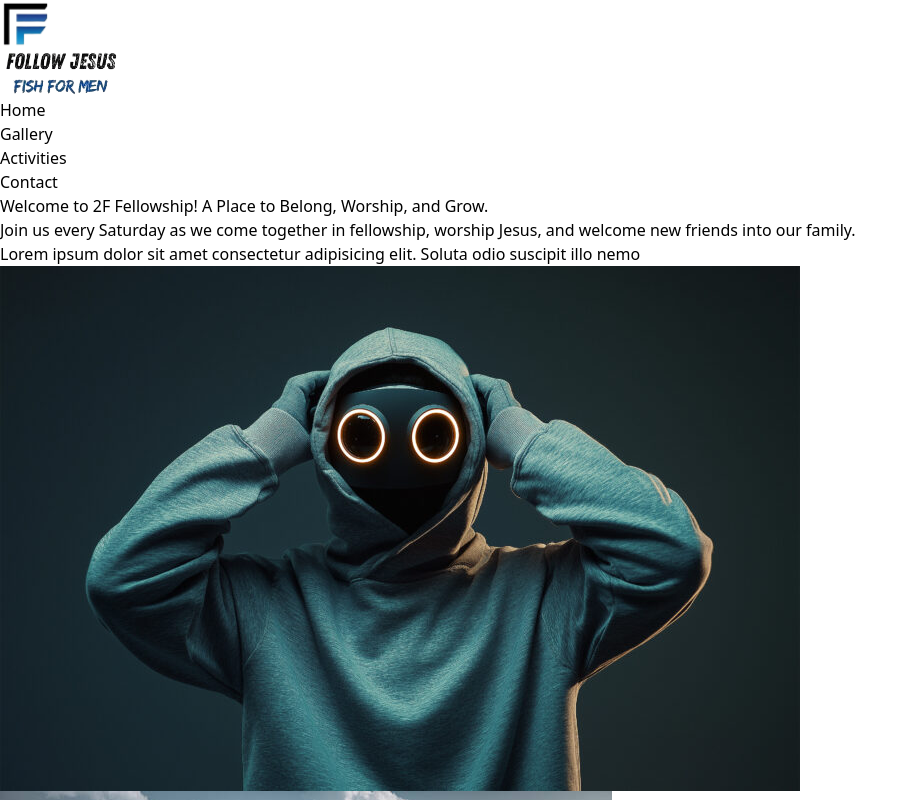
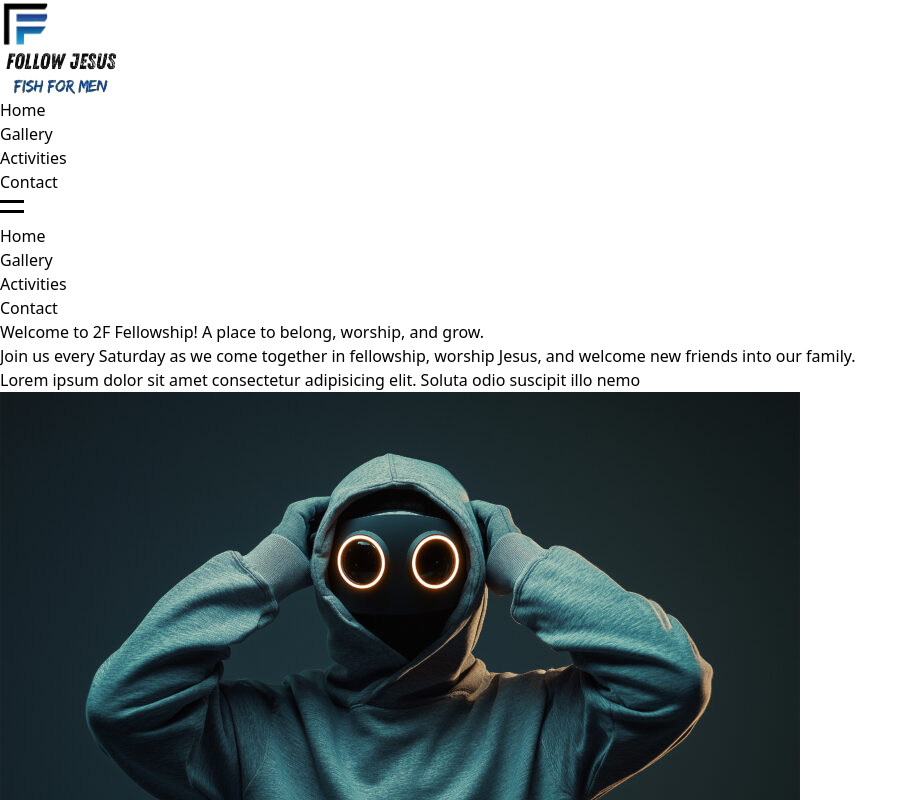
Before and after one commit to Auratha/2F_FELLOWSHIP, a React (Vite) app: page / in a window 1280 px wide. Shown: the top 800 px of the page, without its empty margins (0-918 px from the left). Built offline with nearby package versions, Linux system fonts and the light colour scheme.

Commit message:
Second commit

```diff
--- a/src/Components/Activity.jsx
+++ b/src/Components/Activity.jsx
@@ -4,9 +4,8 @@ function Activity() {
   return (
     <section id="activity">
       {/* Title */}
-      <div className="w-fit mx-auto text-3xl text-center font-bold my-6">
-        <h2>Activities</h2>
-        <div className="border-b-4 border-black mt-2 mx-6"></div>
+      <div className="w-fit ml-5 text-xl font-medium my-6 mb-3 md:text-3xl lg:text-2xl">
+        <h2>Activities &#8212;</h2>
       </div>
 
       {/* Grid Container */}
--- a/src/Components/Hero.jsx
+++ b/src/Components/Hero.jsx
@@ -3,18 +3,22 @@ import React from "react";
 const Hero = () => {
   return (
     <section id="home">
-      <div className="w-full px-4 mb-4 sm:mb-0 h-[400px] sm:h-[700px]">
-        <h1 className="w-4/5 mt-20 sm:mt-0 sm:pr-2 font-bold text-4xl sm:text-5xl md:text-6xl sm:absolute top-[30%] sm:left-5 md:left-10 sm:transform sm:-translate-y-[30%]">
-          Welcome to 2F Fellowship! A Place to Belong, Worship, and Grow.
-        </h1>
-        <h2 className="text-lg mt-4 sm:mt-0 sm:w-1/5 sm:absolute sm:top-[65%] sm:left-[60%] sm:transform sm:-translate-x-[60%]">
-          Join us every Saturday as we come together in fellowship, worship
-          Jesus, and welcome new friends into our family.
-        </h2>
-        <h2 className="text-lg mt-4 sm:mt-0 sm:w-1/5 sm:absolute sm:top-[65%] sm:left-[90%] sm:transform sm:-translate-x-[90%]">
-          Lorem ipsum dolor sit amet consectetur adipisicing elit. Soluta odio
-          suscipit illo nemo
-        </h2>
+      <div className="w-full px-7 mb-4 sm:mb-0">
+        <div className="flex flex-col my-40 pr-6 space-y-20 lg:mt-14 lg:space-y-32 lg:my-96">
+          <div className="max-w-lg md:max-w-3xl lg:max-w-6xl text-4xl md:text-6xl lg:text-8xl">
+            Welcome to 2F Fellowship! A place to belong, worship, and grow.
+          </div>
+          <div className="flex flex-col space-y-2 text-xl md:text-2xl lg:space-y-0 lg:space-x-8 lg:w-1/2 lg:flex-row lg:absolute lg:top-96 lg:right-20">
+            <div>
+              Join us every Saturday as we come together in fellowship, worship
+              Jesus, and welcome new friends into our family.
+            </div>
+            <div>
+              Lorem ipsum dolor sit amet consectetur adipisicing elit. Soluta
+              odio suscipit illo nemo
+            </div>
+          </div>
+        </div>
       </div>
     </section>
   );
--- a/src/Components/Navbar.jsx
+++ b/src/Components/Navbar.jsx
@@ -1,8 +1,15 @@
-import React from "react";
+import React, { useState } from "react";
 
 const Navbar = () => {
+  const [isMenuOpen, setIsMenuOpen] = useState(false);
+
+  const handleHamBtnClick = () => {
+    setIsMenuOpen((prevState) => !prevState);
+  };
+
   return (
-    <nav className="bg-white py-4 px-12 flex justify-between items-center sticky top-0">
+    <nav className="bg-white py-4 px-7 flex justify-between items-center sticky top-0">
+      <div className="flex items-center justify-between w-full">
         <div className="text-white text-lg font-bold flex items-center space-x-2">
           <a href="/">
             <img src="/2FLogo.png" alt="2FLogo" width="50px" />
@@ -27,6 +34,53 @@ const Navbar = () => {
             <div className="mx-2 group-hover:border-b-2 group-hover:border-black"></div>
           </div>
         </div>
+
+        {/* Hamburger Button */}
+        <button
+          className={`block hamburger md:hidden focus:outline-none ${
+            isMenuOpen && "open"
+          }`}
+          type="button"
+          onClick={handleHamBtnClick}
+        >
+          <span className="hamburger-top"></span>
+          <span className="hamburger-bottom"></span>
+        </button>
+
+        {/* Mobile Menu */}
+        <div
+          className={`absolute p-24 bg-black left-6 right-6 top-20 shadow-xl z-100 ${
+            isMenuOpen ? "block" : "hidden"
+          } md:hidden`}
+        >
+          <div className="flex flex-col items-center justify-center w-full space-y-12 font-medium text-white">
+            <div className="w-full relative group">
+              <a href="#" className="group-hover:text-blue-950">
+                Home
+              </a>
+              <div className="absolute w-full border-b-2 border-white group-hover:border-blue-950"></div>
+            </div>
+            <div className="w-full relative group">
+              <a href="#gallery" className="group-hover:text-blue-950">
+                Gallery
+              </a>
+              <div className="absolute w-full border-b-2 border-white group-hover:border-blue-950"></div>
+            </div>
+            <div className="w-full relative group">
+              <a href="#activity" className="group-hover:text-blue-950">
+                Activities
+              </a>
+              <div className="absolute w-full border-b-2 border-white group-hover:border-blue-950"></div>
+            </div>
+            <div className="w-full relative group">
+              <a href="#footer" className="group-hover:text-blue-950">
+                Contact
+              </a>
+              <div className="absolute w-full border-b-2 border-white group-hover:border-blue-950"></div>
+            </div>
+          </div>
+        </div>
+      </div>
     </nav>
   );
 };
--- a/src/Components/ScanPopUp.jsx
+++ b/src/Components/ScanPopUp.jsx
@@ -3,7 +3,7 @@ import React from "react";
 const ScanPopUp = ({ showScanPopUp, handleShowScanPopUp }) => {
   return (
     showScanPopUp && (
-      <div className="w-[75%] lg:w-auto fixed top-[50%] left-[50%] transform translate-x-[-50%] translate-y-[-50%] bg-white p-4 rounded-lg shadow-lg z-50">
+      <div className="w-[75%] lg:w-auto fixed top-[50%] left-[50%] transform translate-x-[-50%] translate-y-[-50%] bg-white p-4 shadow-lg z-50">
         <img className="w-full" src="/icons/qr.png" alt="social qr" />
         <img
           className="position absolute right-2 top-2 sm:right-5 sm:top-5 cursor-pointer"
--- a/src/index.css
+++ b/src/index.css
@@ -3,5 +3,49 @@
 @tailwind utilities;
 
 html {
-    scroll-behavior: smooth;
+  scroll-behavior: smooth;
 }
+
+/* HAMBURGER MENU */
+
+.hamburger {
+  cursor: pointer;
+  width: 24px;
+  height: 24px;
+  transition: all 0.25s;
+  position: relative;
+}
+
+.hamburger-top,
+.hamburger-bottom {
+  content: "";
+  position: absolute;
+  width: 24px;
+  height: 3px;
+  top: 25%;
+  left: 0;
+  background: #000;
+  transform: rotate(0);
+  transition: all 0.5s;
+}
+
+.hamburger-bottom {
+  transform: translateY(10px);
+}
+
+.open {
+  transform: rotate(90deg);
+  transform: translateY(0px);
+}
+
+.open .hamburger-top {
+  transform: rotate(45deg) translateY(6px) translateX(6px);
+}
+
+.open .hamburger-middle {
+  display: none;
+}
+
+.open .hamburger-bottom {
+  transform: rotate(-45deg) translateY(6px) translateX(-6px);
+}
```
Lines whose indentation alone changed are shown as unchanged.
